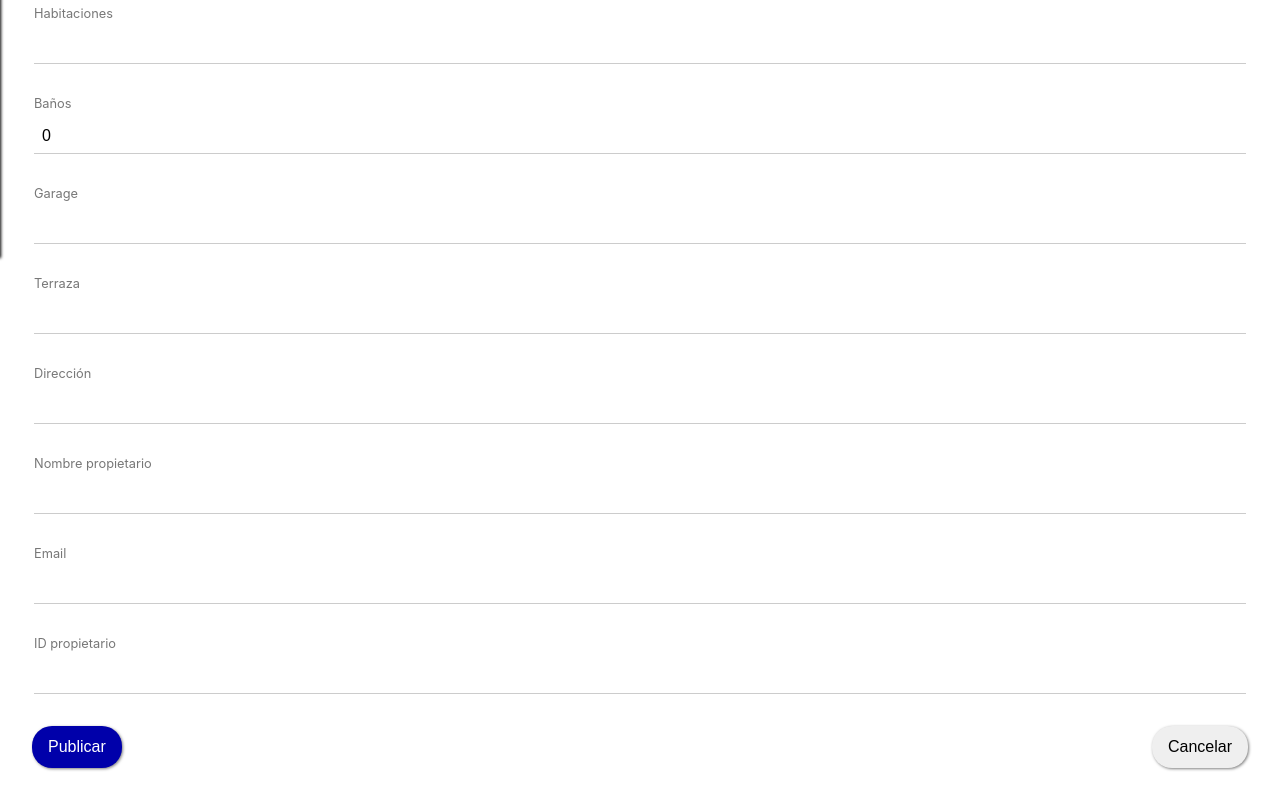
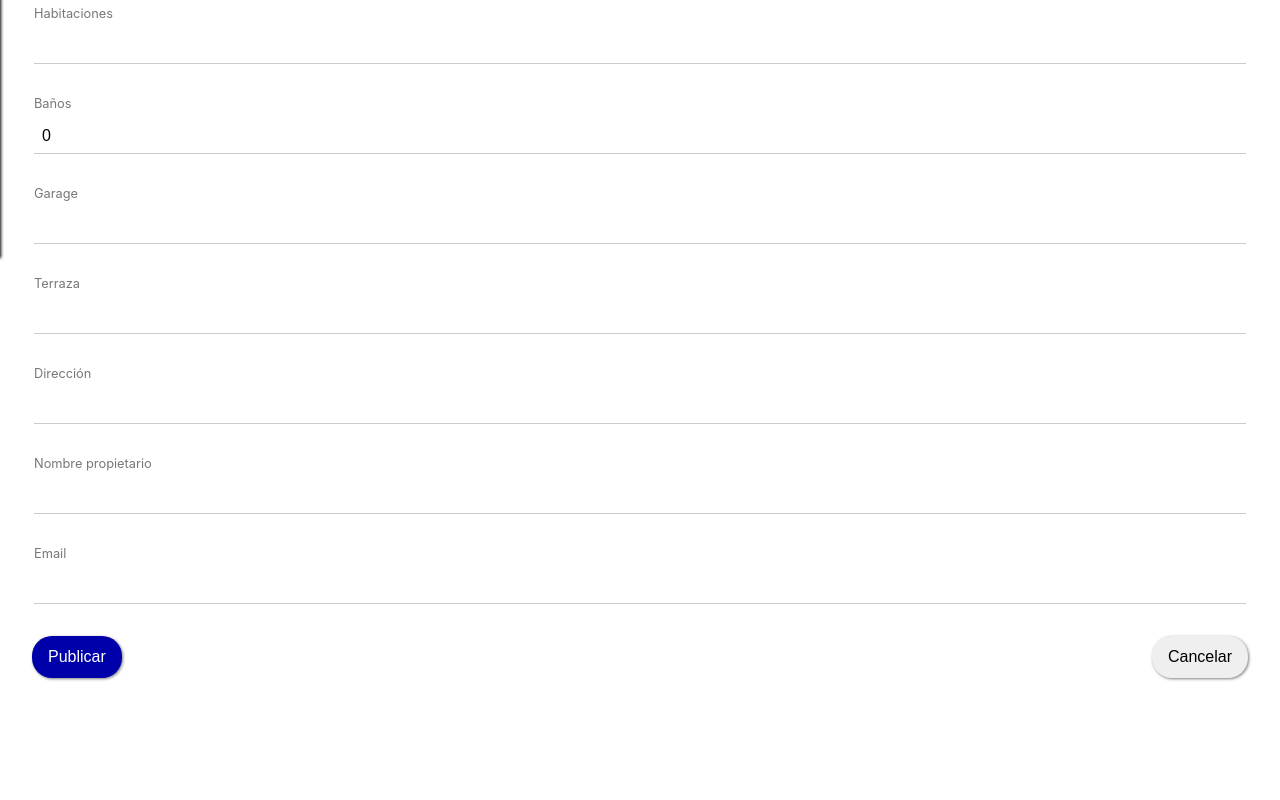
Before and after one commit to ErnestoFlo/frontend_bienes, a React (Create React App) app: page /properties/create in a window 1280 px wide. Shown: the part 542-1342 px from the top of the page. After the commit the page ends 1252 px from the top, so only its background shows below. Built offline with nearby package versions, Linux system fonts and the light colour scheme; no server answers.

Commit message:
Se quito el campo de IdPropietario

```diff
--- a/src/store/Services/Properties.ts
+++ b/src/store/Services/Properties.ts
@@ -40,7 +40,6 @@ export interface INewPropertie {
     direccion: string;
     nombreCompleto: string;
     email: string;
-    idPropietario: string
 }
 
 //Creamos la Api con sus ednPoint correspondientes los cuales nos permitiran realizar
--- a/src/views/PropertieNew/PropertieNewUx.tsx
+++ b/src/views/PropertieNew/PropertieNewUx.tsx
@@ -131,15 +131,6 @@ const PropertieUx = ({
                     }}
                 />
 
-                <Field
-                    name="idPropietario"
-                    labelText="ID propietario"
-                    value={form.idPropietario}
-                    onChange={(e) => {
-                        onChangeHandler(e.target.name, e.target.value);
-                    }}
-                />
-
                 <ActionField>
                         <PrimaryButton
                             onClick={(e) => {
--- a/src/views/PropertieNew/index.tsx
+++ b/src/views/PropertieNew/index.tsx
@@ -16,8 +16,7 @@ const PropertieNew = () => {
         terraza: "",
         direccion: "",
         nombreCompleto: "",
-        email: "",
-        idPropietario: ""
+        email: ""
     });
 
     const [newPropertie, {isLoading, error}] = useNewPropertieMutation();
```
